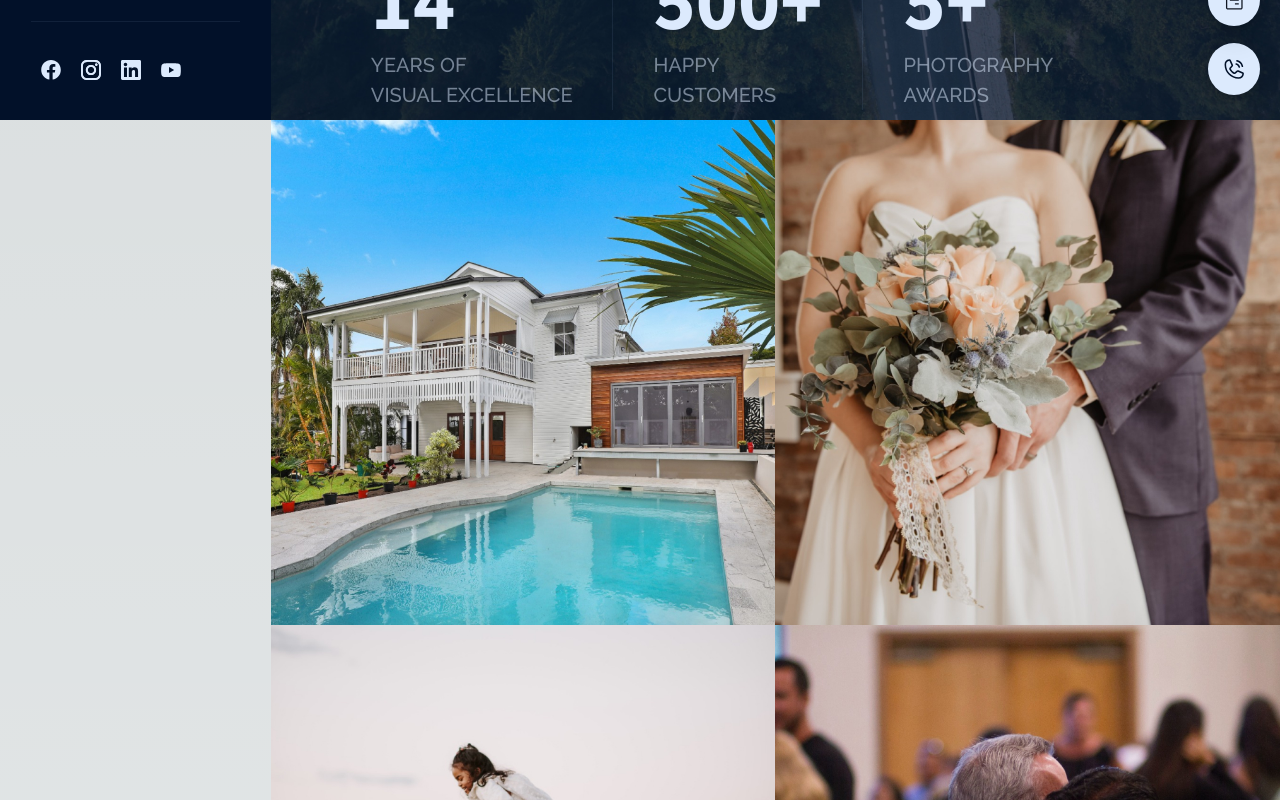
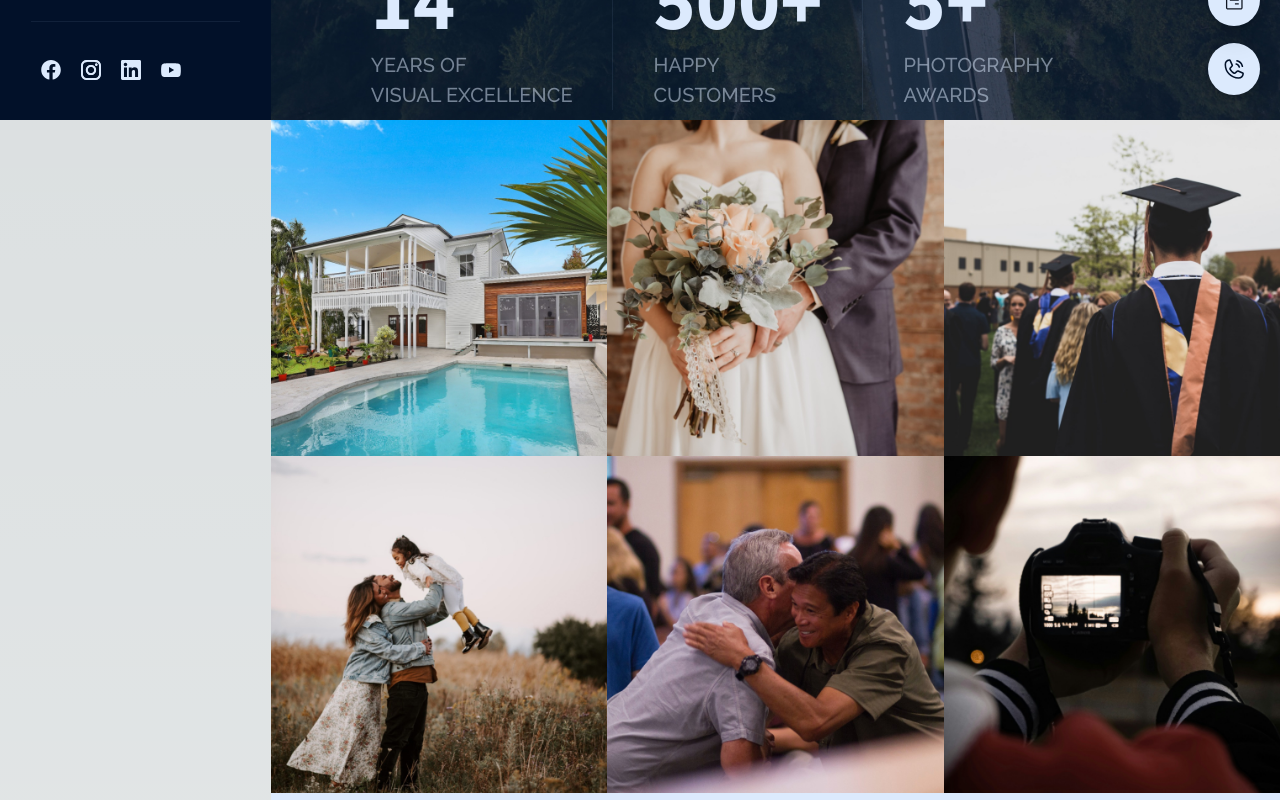
Before and after one commit to vattevaii/sujan-studio, a Next.js app: page / in a window 1280 px wide. Shown: the part 680-1480 px from the top of the page. Built offline with nearby package versions, Linux system fonts and the light colour scheme; what tailwindcss-touch would draw is missing.

Commit message:
chore: mainpage

```diff
--- a/src/components/Services/index.tsx
+++ b/src/components/Services/index.tsx
@@ -33,7 +33,7 @@ function Service({ service }: { service: ServiceItem }) {
             top-0 left-0 pointer-fine:cursor-pointer w-full h-full pointer-fine:backdrop-blur-[1px]
             transition-opacity duration-[500ms] opacity-0 pointer-coarse:opacity-100 hover:opacity-100 active:opacity-100 focus:opacity-100 focus-within:opacity-100"
       >
-        <h3 className="delay-250 duration-300 transition-transform translate-y-6 pointer-coarse:translate-y-0 group-hover:translate-y-0">
+        <h3 className="text-center delay-250 duration-300 transition-transform translate-y-6 pointer-coarse:translate-y-0 group-hover:translate-y-0">
           {service.text}
         </h3>
         <button
--- a/src/pages/index.tsx
+++ b/src/pages/index.tsx
@@ -41,7 +41,7 @@ const NewWebsite = ({
       </Head>
 
       <Banner {...bannerData} />
-      <section className="services relative overflow-x-hidden grid grid-cols-1 min-[560px]:grid-cols-2 grid-rows-2">
+      <section className="services relative overflow-x-hidden grid grid-cols-1 min-[560px]:grid-cols-2 md:grid-cols-3 grid-rows-2">
         <Services services={services} />
       </section>
       <section className="choose-us bg-light-grey py-12 md:py-16 lg:py-20">
@@ -100,13 +100,23 @@ export const getStaticProps: GetStaticProps<{
         { href: "/", src: "/jpegs/Weddings.jpg", text: "Weddings" },
         {
           href: "/",
+          src: "/jpegs/SchoolEvents.png",
+          text: "School & Events",
+        },
+        {
+          href: "/",
           src: "/jpegs/FamilyAndEvents.jpg",
-          text: "Family & Events",
+          text: "Family and Events",
         },
         {
           href: "/",
           src: "/jpegs/CoorporateEvents.jpg",
           text: "Corporate Events",
+        },
+        {
+          href: "/",
+          src: "/jpegs/Others.png",
+          text: "Others",
         },
       ],
       chooseUsData: [
```
Also changed, not shown: public/jpegs/Others.png (added), public/jpegs/SchoolEvents.png (added).
